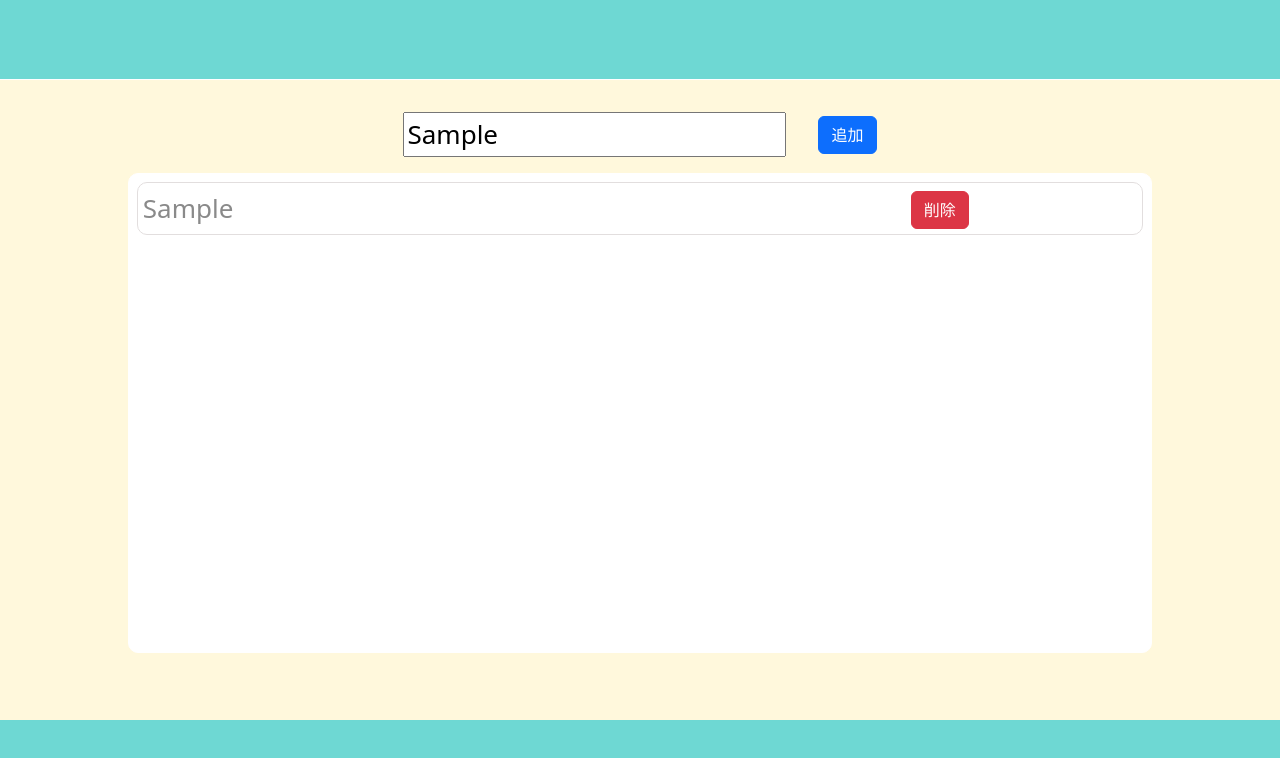
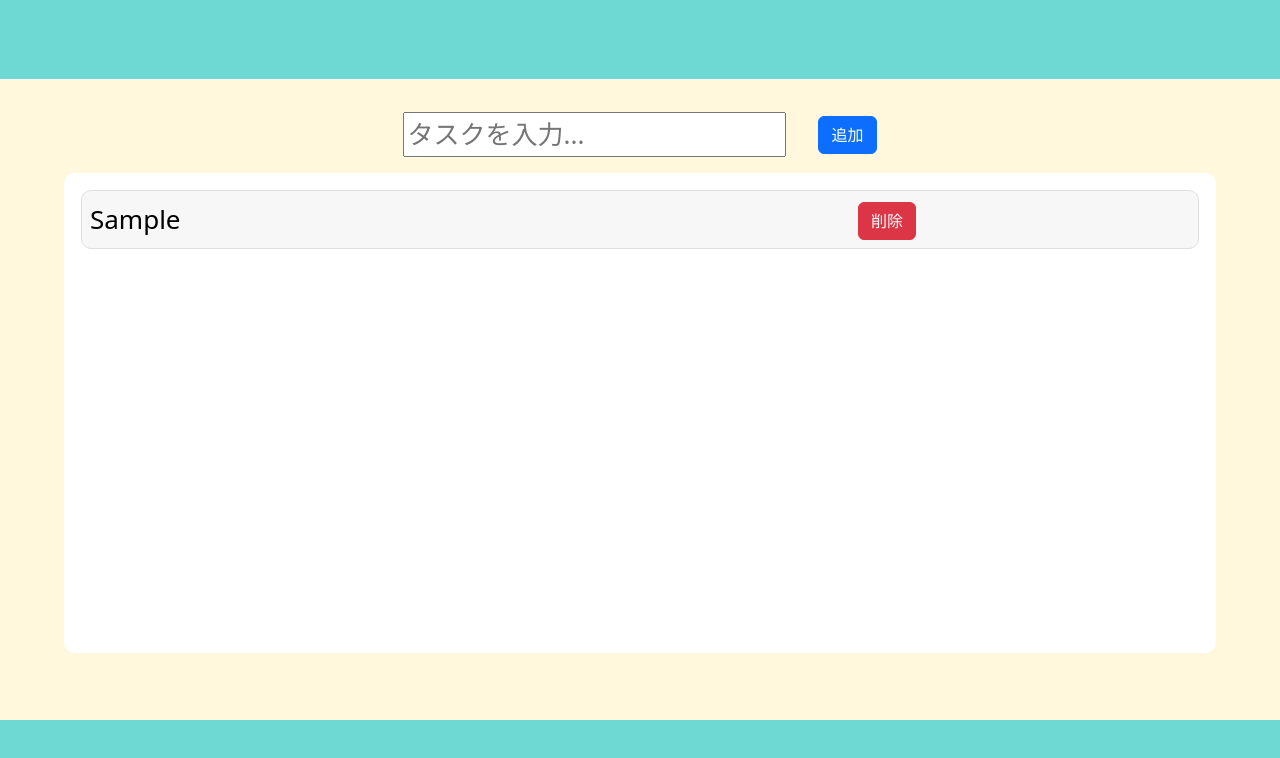
Before and after one commit to momotabetai0110/react-test-ver3, a React (Vite) app: page /react-test-ver3/ in a window 1280 px wide. Both pictures are taken after typing "Sample" into the empty fields and a click on the button "追加". Shown: the top 758 px of the page. Built offline with nearby package versions, Linux system fonts and the light colour scheme.

Commit message:
key警告の修正

```diff
--- a/src/App.css
+++ b/src/App.css
@@ -55,7 +55,7 @@
   margin-right: 1rem;
 }
 .App-task-list {
-  width: 80vw;
+  width: 90vw;
   height: 60vh;
   display: flex;
   flex-direction: column;
@@ -67,7 +67,7 @@
 
 .App-task-list.empty {
   color: rgb(167, 167, 167);
-  width: 80vw;
+  width: 90vw;
   height: 60vh;
   display: flex;
   flex-direction: column;
@@ -78,11 +78,12 @@
 }
 
 .App-task-card {
-  color: rgb(138, 138, 138);
+  color: rgb(0, 0, 0);
   display: flex;
-  padding: 0.3rem;
-  margin: 0.5rem;
+  padding: 0.5rem;
+  margin: 1rem;
   border: rgb(226, 222, 222) solid 1px;
+  background-color: rgba(247, 247, 247, 0.925);
   border-radius: 10px;
   text-align: start;
   align-items: center;
--- a/src/pages/Home.tsx
+++ b/src/pages/Home.tsx
@@ -18,6 +18,11 @@ export default function Home() {
 
   //cookieにタスクを追加
   function setCookieTask(value: string) {
+
+    if(value == ""){
+      //値が空の時は何もしない
+      return
+    }
     //保存用配列にタスクをプッシュ
     const taskList = hasCookieTask();
     taskList.push(value);
@@ -63,6 +68,7 @@ export default function Home() {
             onSubmit={(e) => {
               setCookieTask(taskName);
               e.preventDefault();
+              setTaskName("")
             }}
           >
             <input
@@ -83,8 +89,8 @@ export default function Home() {
           {taskList.length !== 0 &&
             taskList.map((task, index) => {
               return (
-                <div className="App-task-card">
-                  <div className="App-task-item" key={index}>
+                <div className="App-task-card" key={index}>
+                  <div className="App-task-item">
                     {task}
                   </div>
                   <div>
```
